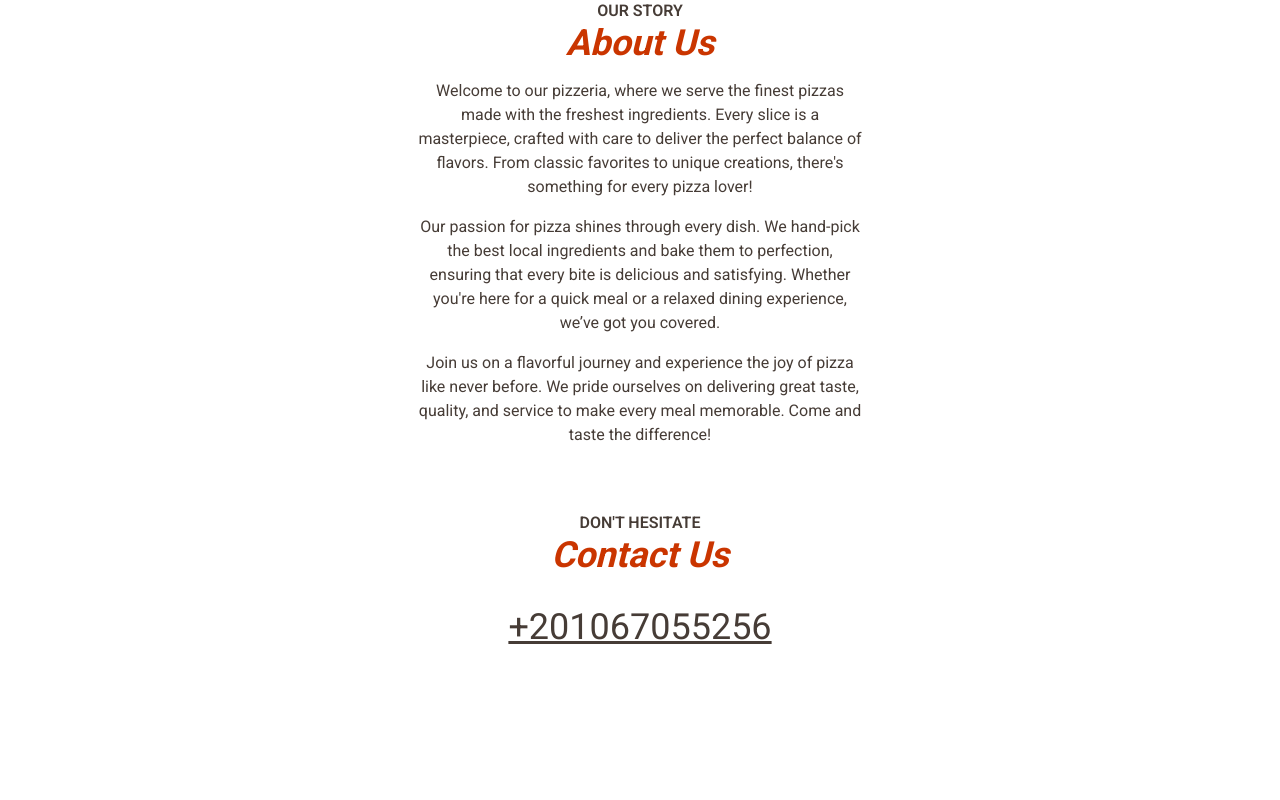
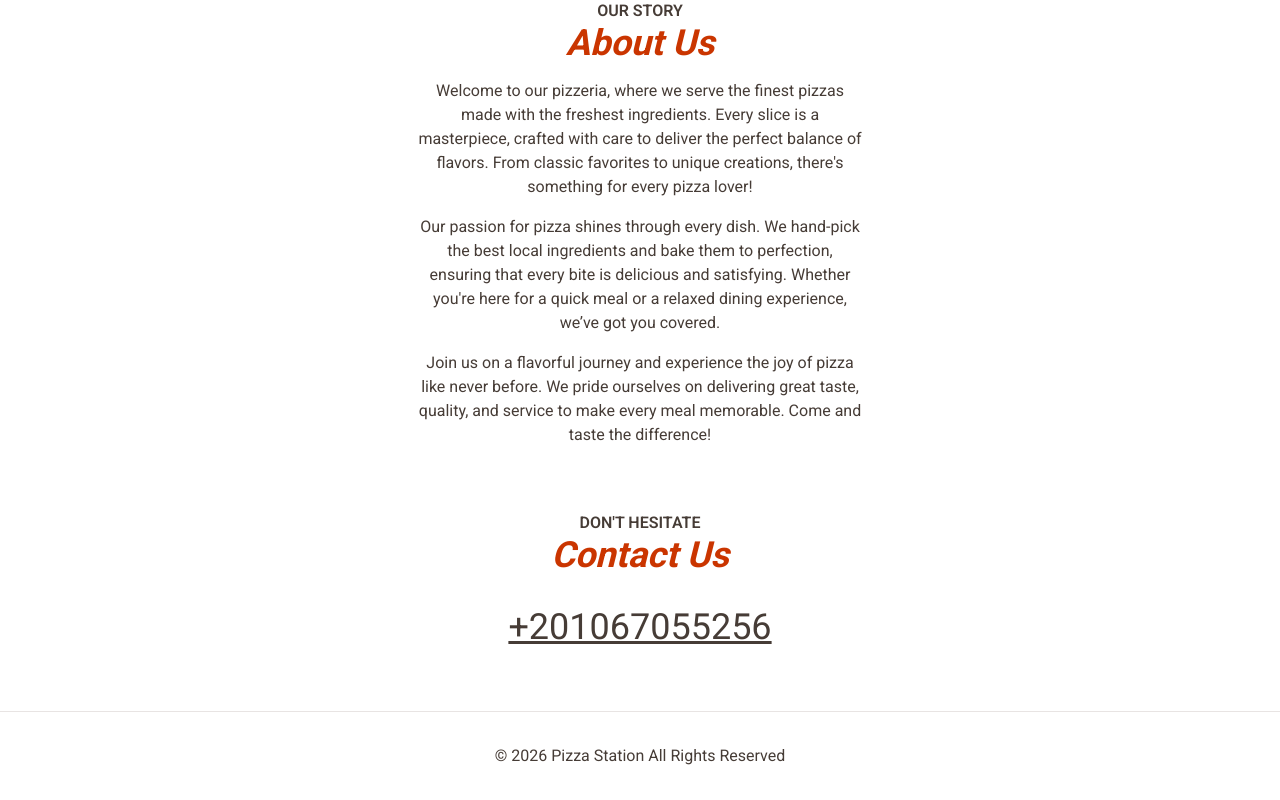
Before and after one commit to Mahmoud-Ragab-Khalifa/Pizza-Station, a Next.js app: page / in a window 1280 px wide. Shown: the part 643-1443 px from the top of the page. Before the commit the page ends 1354 px from the top, so only its background shows below. Built offline with nearby package versions, Linux system fonts and the light colour scheme; no server answers; the database is empty.

Commit message:
add footer section to layout

```diff
--- a/src/app/layout.tsx
+++ b/src/app/layout.tsx
@@ -4,6 +4,7 @@
 import { cn } from "@/lib/utils";
 import Header from "@/components/Header";
 import { ThemeProvider } from "@/components/Theme/ThemeProvider";
+import Footer from "@/components/Footer";
 
 const roboto = Roboto({
   subsets: ["latin"],
@@ -38,6 +39,8 @@
           <Header />
 
           {children}
+
+          <Footer />
         </ThemeProvider>
       </body>
     </html>
--- /dev/null
+++ b/src/components/Footer/index.tsx
@@ -0,0 +1,11 @@
+const Footer = () => {
+  return (
+    <footer className="border-t py-8 px-4 text-center text-accent">
+      <div className="container">
+        <p>© 2026 Pizza Station All Rights Reserved</p>
+      </div>
+    </footer>
+  );
+};
+
+export default Footer;
```
